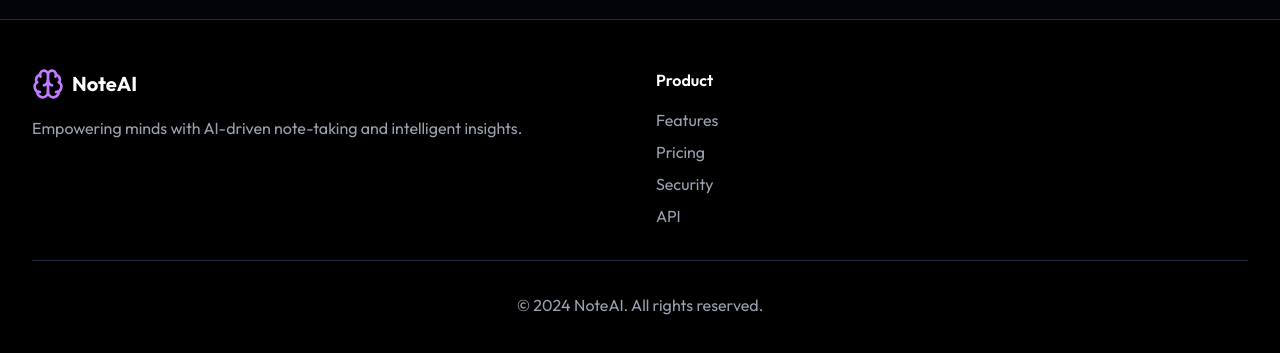
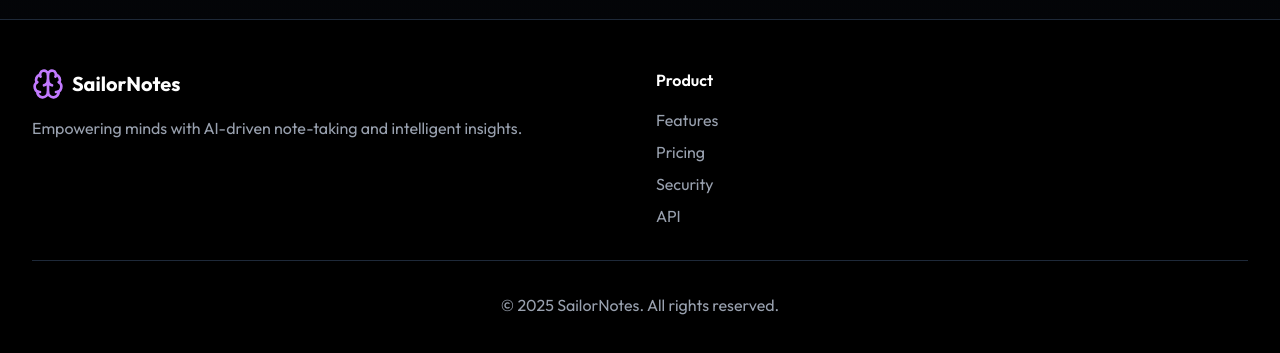
Before and after one commit to shaikshabayakati/AI-NOTE-TAKING, a Next.js app: page / in a window 1280 px wide. Shown: the part 1451-1804 px from the top of the page. Built offline with nearby package versions, Linux system fonts and the light colour scheme; no server answers.

Commit message:
final draft

```diff
--- a/src/app/page.js
+++ b/src/app/page.js
@@ -212,7 +212,7 @@ function App() {
             <div className="md:col-span-2">
               <div className="flex items-center space-x-2 mb-4">
                 <Brain className="w-8 h-8 text-purple-400" />
-                <span className="text-xl font-bold">NoteAI</span>
+                <span className="text-xl font-bold">SailorNotes</span>
               </div>
               <p className="text-gray-400 mb-4">
                 Empowering minds with AI-driven note-taking and intelligent insights.
@@ -233,7 +233,7 @@ function App() {
           </div>
 
           <div className="border-t border-gray-800 mt-8 pt-8 text-center text-gray-400">
-            <p>&copy; 2024 NoteAI. All rights reserved.</p>
+            <p>&copy; 2025 SailorNotes. All rights reserved.</p>
           </div>
         </div>
       </footer>
```
